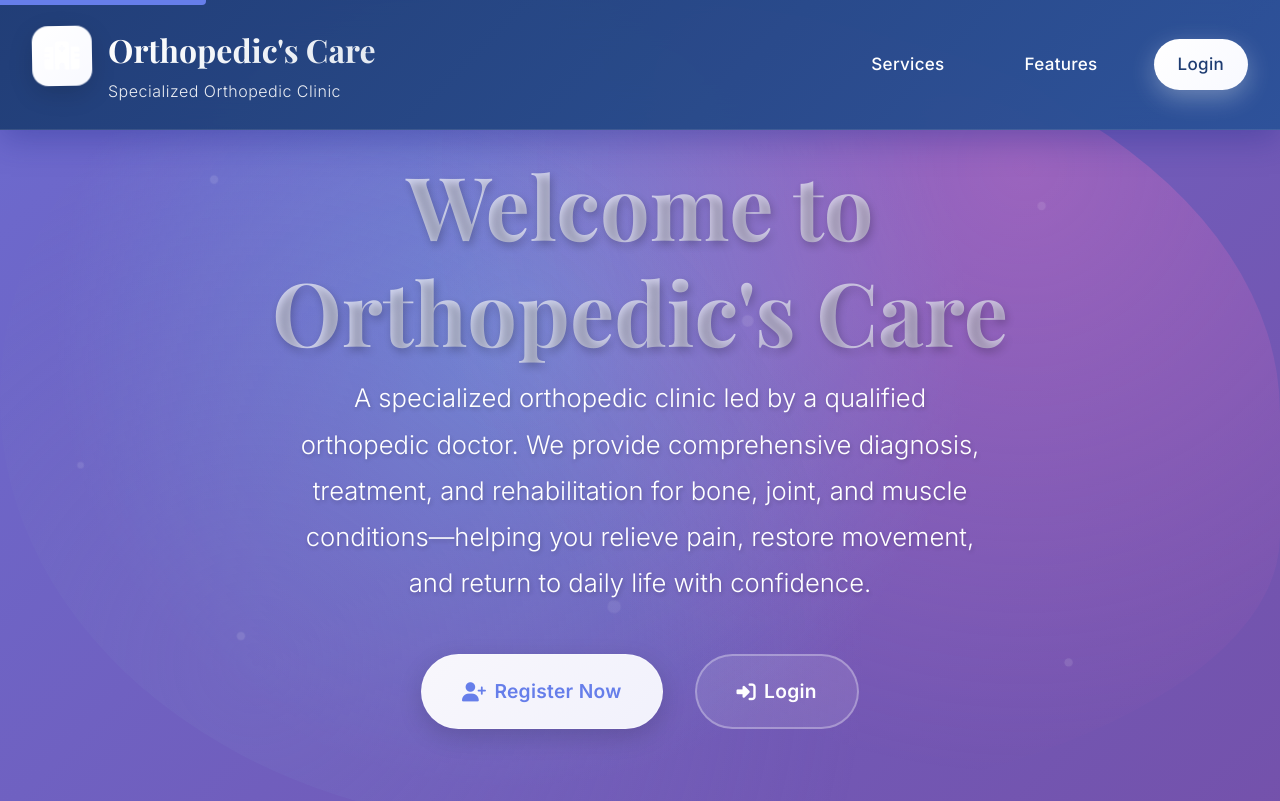
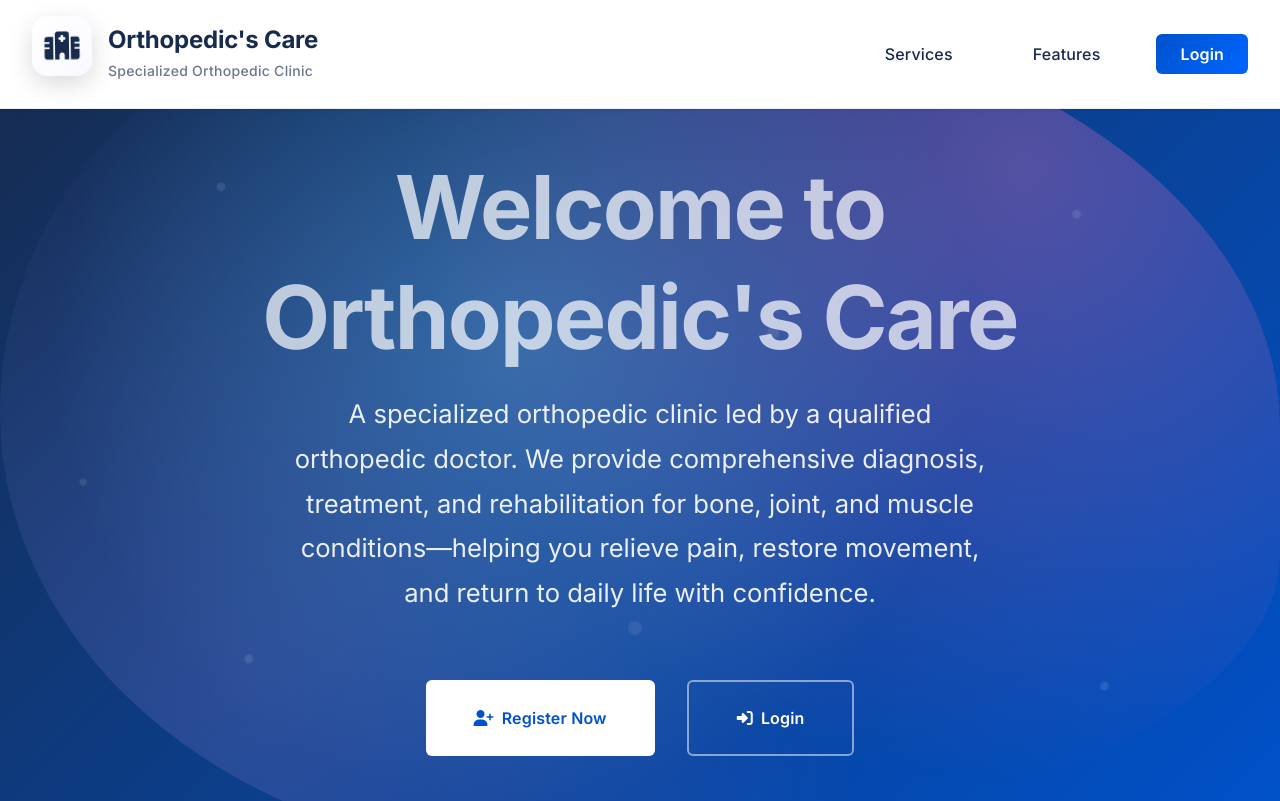
Before and after one commit to WilsonBundi/orth-care, a website: page public/index.html in a window 1280 px wide. Shown: the top 801 px of the page. Drawn offline with nearby package versions, Linux system fonts and the light colour scheme.

Commit message:
Implement modern sans-serif typography system with hierarchical sizing and high contrast

```diff
--- a/public/index.html
+++ b/public/index.html
@@ -32,16 +32,16 @@
     <link rel="preconnect" href="https://fonts.gstatic.com" crossorigin>
     <link rel="preconnect" href="https://cdnjs.cloudflare.com">
 
-    <!-- Fonts with display=swap for performance -->
-    <link href="https://fonts.googleapis.com/css2?family=Inter:wght@300;400;500;600;700;800&family=Playfair+Display:wght@400;500;600;700&display=swap" rel="stylesheet">
+    <!-- Modern Sans-Serif Typography System -->
+    <link href="https://fonts.googleapis.com/css2?family=Inter:wght@400;500;600;700&display=swap" rel="stylesheet">
     <link rel="stylesheet" href="https://cdnjs.cloudflare.com/ajax/libs/font-awesome/6.4.0/css/all.min.css">
 
     <!-- Theme Color -->
     <meta name="theme-color" content="#667eea">
 
     <style>
-        /* Professional Healthcare Portal Styles - Version 2.0 - SHA-Inspired */
-        /* Last Updated: 2026-02-16 - Professional Image Styling Applied */
+        /* Modern Typography System - High Contrast Design */
+        /* Last Updated: 2026-02-16 - Clean Minimal Design */
 
         * {
             margin: 0;
@@ -50,27 +50,110 @@
         }
 
         :root {
-            --primary-gradient: linear-gradient(135deg, #667eea 0%, #764ba2 100%);
-            --secondary-gradient: linear-gradient(135deg, #f093fb 0%, #f5576c 100%);
-            --accent-gradient: linear-gradient(135deg, #4facfe 0%, #00f2fe 100%);
-            --dark-gradient: linear-gradient(135deg, #1e3c72 0%, #2a5298 100%);
-            --light-gradient: linear-gradient(135deg, #ffecd2 0%, #fcb69f 100%);
-            --glass-bg: rgba(255, 255, 255, 0.1);
-            --glass-border: rgba(255, 255, 255, 0.2);
-            --shadow-light: 0 8px 32px rgba(31, 38, 135, 0.37);
-            --shadow-heavy: 0 15px 35px rgba(31, 38, 135, 0.5);
-            --text-primary: #2d3748;
-            --text-secondary: #4a5568;
-            --text-light: #718096;
+            /* Modern Color System - High Contrast */
+            --primary: #0052CC;
+            --primary-dark: #003D99;
+            --secondary: #172B4D;
+            --accent: #00B8D9;
+            --text-primary: #172B4D;
+            --text-secondary: #42526E;
+            --text-tertiary: #6B778C;
+            --text-inverse: #FFFFFF;
+            --bg-primary: #FFFFFF;
+            --bg-secondary: #F4F5F7;
+            --bg-tertiary: #EBECF0;
+
+            /* Typography Scale */
+            --font-family: 'Inter', -apple-system, BlinkMacSystemFont, 'Segoe UI', Roboto, sans-serif;
+            --font-weight-regular: 400;
+            --font-weight-medium: 500;
+            --font-weight-semibold: 600;
+            --font-weight-bold: 700;
+
+            /* Font Sizes - Hierarchical Scale */
+            --font-size-xs: 0.75rem;      /* 12px */
+            --font-size-sm: 0.875rem;     /* 14px */
+            --font-size-base: 1rem;       /* 16px */
+            --font-size-lg: 1.125rem;     /* 18px */
+            --font-size-xl: 1.25rem;      /* 20px */
+            --font-size-2xl: 1.5rem;      /* 24px */
+            --font-size-3xl: 1.875rem;    /* 30px */
+            --font-size-4xl: 2.25rem;     /* 36px */
+            --font-size-5xl: 3rem;        /* 48px */
+            --font-size-6xl: 3.75rem;     /* 60px */
+
+            /* Line Heights */
+            --line-height-tight: 1.25;
+            --line-height-normal: 1.5;
+            --line-height-relaxed: 1.75;
+
+            /* Spacing */
+            --space-xs: 0.25rem;
+            --space-sm: 0.5rem;
+            --space-md: 1rem;
+            --space-lg: 1.5rem;
+            --space-xl: 2rem;
+            --space-2xl: 3rem;
+            --space-3xl: 4rem;
+
+            /* Gradients */
+            --gradient-primary: linear-gradient(135deg, #0052CC 0%, #0065FF 100%);
+            --gradient-hero: linear-gradient(135deg, #172B4D 0%, #0052CC 100%);
         }
 
         body {
-            font-family: 'Inter', -apple-system, BlinkMacSystemFont, 'Segoe UI', Roboto, sans-serif;
-            line-height: 1.6;
+            font-family: var(--font-family);
+            font-size: var(--font-size-base);
+            font-weight: var(--font-weight-regular);
+            line-height: var(--line-height-normal);
             color: var(--text-primary);
+            background: var(--bg-secondary);
             overflow-x: hidden;
-            background: linear-gradient(135deg, #f5f7fa 0%, #c3cfe2 100%);
-            font-size: 18px;
+            -webkit-font-smoothing: antialiased;
+            -moz-osx-font-smoothing: grayscale;
+        }
+
+        /* Typography Hierarchy */
+        h1, h2, h3, h4, h5, h6 {
+            font-family: var(--font-family);
+            font-weight: var(--font-weight-bold);
+            line-height: var(--line-height-tight);
+            color: var(--text-primary);
+            margin: 0;
+        }
+
+        h1 {
+            font-size: var(--font-size-6xl);
+            font-weight: var(--font-weight-bold);
+            letter-spacing: -0.02em;
+        }
+
+        h2 {
+            font-size: var(--font-size-5xl);
+            font-weight: var(--font-weight-bold);
+            letter-spacing: -0.01em;
+        }
+
+        h3 {
+            font-size: var(--font-size-3xl);
+            font-weight: var(--font-weight-semibold);
+        }
+
+        h4 {
+            font-size: var(--font-size-xl);
+            font-weight: var(--font-weight-semibold);
+        }
+
+        p {
+            font-size: var(--font-size-lg);
+            font-weight: var(--font-weight-regular);
+            line-height: var(--line-height-relaxed);
+            color: var(--text-secondary);
+            margin: 0;
+        }
+
+        strong {
+            font-weight: var(--font-weight-semibold);
         }
 
         /* Custom Scrollbar */
@@ -207,19 +290,17 @@
 
         /* Enhanced Header */
         .header {
-            background: linear-gradient(135deg, rgba(30, 60, 114, 0.95) 0%, rgba(42, 82, 152, 0.95) 100%);
-            backdrop-filter: blur(20px);
-            -webkit-backdrop-filter: blur(20px);
-            color: white;
-            padding: 1.5rem 0;
-            box-shadow: 0 8px 32px rgba(31, 38, 135, 0.37);
+            background: var(--bg-primary);
+            color: var(--text-primary);
+            padding: var(--space-lg) 0;
+            box-shadow: 0 1px 3px rgba(0, 0, 0, 0.1);
             position: fixed;
             top: 0;
             left: 0;
             right: 0;
             z-index: 1000;
             animation: slideInDown 1s ease-out;
-            border-bottom: 1px solid rgba(255, 255, 255, 0.1);
+            border-bottom: 1px solid var(--bg-tertiary);
         }
 
         .header-content {
@@ -276,21 +357,18 @@
         }
 
         .site-title h1 {
-            font-family: 'Playfair Display', serif;
-            font-size: 32px;
-            font-weight: 700;
-            margin-bottom: 4px;
-            background: linear-gradient(135deg, #ffffff 0%, #e2e8f0 100%);
-            -webkit-background-clip: text;
-            -webkit-text-fill-color: transparent;
-            background-clip: text;
+            font-size: var(--font-size-2xl);
+            font-weight: var(--font-weight-bold);
+            color: var(--text-primary);
+            margin-bottom: var(--space-xs);
+            letter-spacing: -0.01em;
         }
 
         .site-title p {
-            font-size: 16px;
-            opacity: 0.9;
-            font-weight: 300;
-            letter-spacing: 0.5px;
+            font-size: var(--font-size-sm);
+            font-weight: var(--font-weight-medium);
+            color: var(--text-tertiary);
+            letter-spacing: 0.02em;
         }
 
         .header-nav {
@@ -300,59 +378,38 @@
         }
 
         .header-nav a {
-            color: white;
+            color: var(--text-primary);
             text-decoration: none;
-            padding: 12px 24px;
-            border-radius: 50px;
-            transition: all 0.4s cubic-bezier(0.175, 0.885, 0.32, 1.275);
-            font-weight: 500;
-            font-size: 17px;
+            padding: var(--space-sm) var(--space-lg);
+            border-radius: 6px;
+            transition: all 0.3s ease;
+            font-weight: var(--font-weight-medium);
+            font-size: var(--font-size-base);
             position: relative;
-            overflow: hidden;
-            backdrop-filter: blur(10px);
-            letter-spacing: 0.3px;
-        }
-
-        .header-nav a::before {
-            content: '';
-            position: absolute;
-            top: 0;
-            left: -100%;
-            width: 100%;
-            height: 100%;
-            background: linear-gradient(90deg, transparent, rgba(255,255,255,0.3), transparent);
-            transition: left 0.6s ease;
-        }
-
-        .header-nav a:hover::before {
-            left: 100%;
+            letter-spacing: 0.01em;
         }
 
         .header-nav a:hover {
-            background: rgba(255,255,255,0.15);
-            transform: translateY(-3px);
-            box-shadow: 0 10px 25px rgba(0,0,0,0.2);
+            background: var(--bg-secondary);
+            color: var(--primary);
         }
 
         .btn-primary {
-            background: linear-gradient(135deg, #ffffff 0%, #f8f9ff 100%) !important;
-            color: #1e3c72 !important;
-            box-shadow: 0 8px 25px rgba(255,255,255,0.3);
-            font-weight: 600;
+            background: var(--gradient-primary) !important;
+            color: var(--text-inverse) !important;
+            font-weight: var(--font-weight-semibold) !important;
+            border: none !important;
         }
 
         .btn-primary:hover {
-            transform: translateY(-3px);
-            box-shadow: 0 12px 35px rgba(255,255,255,0.4);
-            background: linear-gradient(135deg, #f8f9ff 0%, #ffffff 100%) !important;
+            transform: translateY(-2px);
+            box-shadow: 0 4px 12px rgba(0, 82, 204, 0.3);
         }
 
         /* Enhanced Hero Section */
         .hero {
-            background: linear-gradient(135deg, #667eea 0%, #764ba2 50%, #f093fb 100%);
-            background-size: 400% 400%;
-            animation: gradientShift 8s ease infinite;
-            color: white;
+            background: var(--gradient-hero);
+            color: var(--text-inverse);
             padding: 140px 2rem 100px;
             text-align: center;
             position: relative;
@@ -396,32 +453,25 @@
         }
 
         .hero-content h2 {
-            font-family: 'Playfair Display', serif;
-            font-size: clamp(3rem, 6vw, 5.5rem);
-            font-weight: 700;
-            margin-bottom: 1.5rem;
+            font-size: clamp(var(--font-size-4xl), 6vw, var(--font-size-6xl));
+            font-weight: var(--font-weight-bold);
+            color: var(--text-inverse);
+            margin-bottom: var(--space-xl);
             animation: fadeInUp 1.2s ease-out 0.8s both;
-            text-shadow: 2px 4px 8px rgba(0,0,0,0.3);
-            line-height: 1.2;
-            background: linear-gradient(135deg, #ffffff 0%, #e2e8f0 50%, #ffffff 100%);
-            background-size: 200% 200%;
-            -webkit-background-clip: text;
-            -webkit-text-fill-color: transparent;
-            background-clip: text;
-            animation: fadeInUp 1.2s ease-out 0.8s both, shimmer 3s ease-in-out infinite;
+            line-height: var(--line-height-tight);
+            letter-spacing: -0.02em;
         }
 
         .hero-content p {
-            font-size: clamp(1.3rem, 2.5vw, 1.6rem);
-            margin-bottom: 3rem;
-            opacity: 0.95;
+            font-size: clamp(var(--font-size-lg), 2.5vw, var(--font-size-xl));
+            font-weight: var(--font-weight-regular);
+            color: rgba(255, 255, 255, 0.9);
+            margin-bottom: var(--space-3xl);
             animation: fadeInUp 1.2s ease-out 1s both;
-            line-height: 1.8;
-            font-weight: 300;
+            line-height: var(--line-height-relaxed);
             max-width: 700px;
             margin-left: auto;
             margin-right: auto;
-            text-shadow: 1px 2px 4px rgba(0,0,0,0.2);
         }
 
         .hero-buttons {
@@ -435,66 +485,45 @@
         .btn {
             display: inline-flex;
             align-items: center;
-            gap: 0.5rem;
-            padding: 20px 40px;
+            gap: var(--space-sm);
+            padding: var(--space-lg) var(--space-2xl);
             text-decoration: none;
-            border-radius: 50px;
-            font-weight: 600;
-            font-size: 1.2rem;
-            transition: all 0.4s cubic-bezier(0.175, 0.885, 0.32, 1.275);
+            border-radius: 6px;
+            font-weight: var(--font-weight-semibold);
+            font-size: var(--font-size-base);
+            transition: all 0.3s ease;
             position: relative;
-            overflow: hidden;
             transform: translateY(0);
-            letter-spacing: 0.3px;
-            backdrop-filter: blur(10px);
-        }
-
-        .btn::before {
-            content: '';
-            position: absolute;
-            top: 50%;
-            left: 50%;
-            width: 0;
-            height: 0;
-            background: rgba(255,255,255,0.3);
-            border-radius: 50%;
-            transform: translate(-50%, -50%);
-            transition: all 0.6s ease;
-        }
-
-        .btn:hover::before {
-            width: 400px;
-            height: 400px;
+            letter-spacing: 0.01em;
+            border: none;
+            cursor: pointer;
         }
 
         .btn:hover {
-            transform: translateY(-5px) scale(1.05);
-            box-shadow: 0 15px 40px rgba(0,0,0,0.3);
+            transform: translateY(-3px);
+            box-shadow: 0 8px 20px rgba(0, 0, 0, 0.15);
         }
 
         .btn-white {
-            background: linear-gradient(135deg, rgba(255,255,255,0.95) 0%, rgba(248,249,255,0.95) 100%);
-            color: #667eea;
-            box-shadow: 0 8px 25px rgba(0,0,0,0.15);
-            border: 1px solid rgba(255,255,255,0.3);
+            background: var(--bg-primary);
+            color: var(--primary);
+            font-weight: var(--font-weight-semibold);
         }
 
         .btn-white:hover {
-            background: linear-gradient(135deg, rgba(255,255,255,1) 0%, rgba(248,249,255,1) 100%);
-            color: #1e3c72;
+            background: var(--bg-secondary);
+            color: var(--primary-dark);
         }
 
         .btn-outline {
-            background: rgba(255,255,255,0.1);
-            color: white;
-            border: 2px solid rgba(255,255,255,0.3);
-            backdrop-filter: blur(10px);
+            background: transparent;
+            color: var(--text-inverse);
+            border: 2px solid rgba(255, 255, 255, 0.5);
         }
 
         .btn-outline:hover {
-            background: rgba(255,255,255,0.2);
-            border-color: rgba(255,255,255,0.6);
-            color: white;
+            background: rgba(255, 255, 255, 0.1);
+            border-color: var(--text-inverse);
         }
 
         /* Enhanced Features Section */
```
